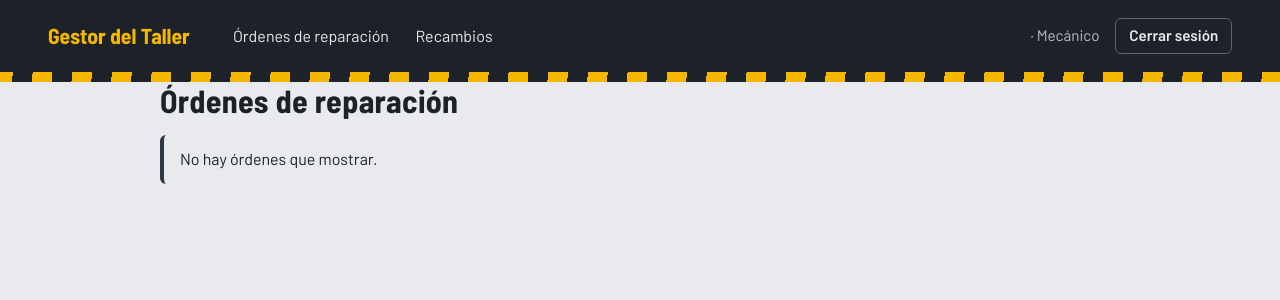
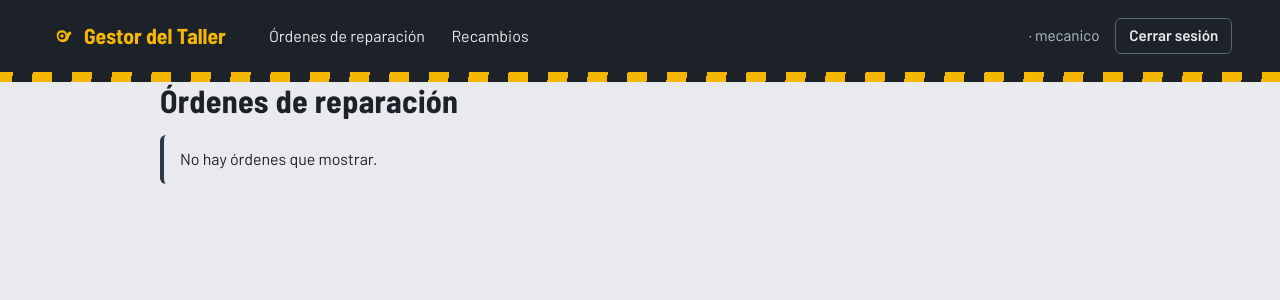
Before and after one commit to nagomedev/GestorTaller-v1.0, a PHP site: page /modulos/ordenes.php in a window 1280 px wide. Shown: the top 300 px of the page. Run offline with PHP 8.4, Linux system fonts and the light colour scheme; the visitor is signed in with stand-in values (Sample User, id 1); data comes from the database, SQL or seed files in the repository; data that the repository does not hold is empty; some libraries are stand-ins or nearby versions.

Commit message:
agregacion de modulos

```diff
--- a/includes/dashboard.css
+++ b/includes/dashboard.css
@@ -12,11 +12,21 @@
 }
 
 .barra .marca {
+  display: flex;
+  align-items: center;
+  gap: 0.5rem;
   font-family: var(--fuente-titulo);
   font-size: 1.35rem;
   font-weight: 700;
   color: var(--senal);
   text-decoration: none;
+}
+
+.logo-marca {
+  width: 28px;
+  height: 28px;
+  display: block;
+  flex-shrink: 0;
 }
 
 .navegacion {
--- a/includes/menu.php
+++ b/includes/menu.php
@@ -3,7 +3,10 @@
 $rolEtiqueta = ROLES[$_SESSION['rol'] ?? ''] ?? ($_SESSION['rol'] ?? '');
 ?>
 <header class="cabecera barra">
-    <a class="marca" href="<?= BASE_URL ?>index.php">Gestor del Taller</a>
+    <a class="marca" href="<?= BASE_URL ?>index.php">
+        <img src="<?= BASE_URL ?>includes/logo.svg" alt="Gestor del Taller" class="logo-marca">
+        <span>Gestor del Taller</span>
+    </a>
 
     <nav class="navegacion" aria-label="Módulos">
         <?php foreach (modulos_visibles() as $clave => $m): ?>
--- a/index.php
+++ b/index.php
@@ -13,6 +13,7 @@ $rolEtiqueta = ROLES[$_SESSION['rol']] ?? $_SESSION['rol'];
     <meta charset="UTF-8">
     <meta name="viewport" content="width=device-width, initial-scale=1">
     <title>Panel · Gestor del Taller</title>
+    <link rel="icon" href="favicon.svg" type="image/svg+xml">
     <link rel="stylesheet" href="includes/style.css">
     <link rel="stylesheet" href="includes/dashboard.css">
 </head>
--- a/login.php
+++ b/login.php
@@ -41,6 +41,7 @@ if ($_SERVER['REQUEST_METHOD'] === 'POST') {
     <meta charset="UTF-8">
     <meta name="viewport" content="width=device-width, initial-scale=1">
     <title>Gestor del Taller</title>
+    <link rel="icon" href="favicon.svg" type="image/svg+xml">
     <link rel="stylesheet" href="includes/style.css">
 </head>
 
--- a/modulos/clientes.php
+++ b/modulos/clientes.php
@@ -177,6 +177,7 @@ if ($clienteId > 0) {
     <meta charset="UTF-8">
     <meta name="viewport" content="width=device-width, initial-scale=1">
     <title>Clientes · Gestor del Taller</title>
+    <link rel="icon" href="../favicon.svg" type="image/svg+xml">
     <link rel="stylesheet" href="../includes/style.css">
     <link rel="stylesheet" href="../includes/dashboard.css">
 </head>
--- a/modulos/facturas.php
+++ b/modulos/facturas.php
@@ -137,6 +137,7 @@ if ($facturaId > 0) {
     <meta charset="UTF-8">
     <meta name="viewport" content="width=device-width, initial-scale=1">
     <title>Facturación · Gestor del Taller</title>
+    <link rel="icon" href="../favicon.svg" type="image/svg+xml">
     <link rel="stylesheet" href="../includes/style.css">
     <link rel="stylesheet" href="../includes/dashboard.css">
 </head>
--- a/modulos/informes.php
+++ b/modulos/informes.php
@@ -27,6 +27,7 @@ $ultimas_ordenes = $conexion->query("SELECT o.id, o.matricula, o.estado, o.cread
     <meta charset="UTF-8">
     <meta name="viewport" content="width=device-width, initial-scale=1">
     <title>Informes · Gestor del Taller</title>
+    <link rel="icon" href="../favicon.svg" type="image/svg+xml">
     <link rel="stylesheet" href="../includes/style.css">
     <link rel="stylesheet" href="../includes/dashboard.css">
 </head>
--- a/modulos/ordenes.php
+++ b/modulos/ordenes.php
@@ -256,6 +256,7 @@ if ($puedeAsignar) {
     <meta charset="UTF-8">
     <meta name="viewport" content="width=device-width, initial-scale=1">
     <title>Órdenes · Gestor del Taller</title>
+    <link rel="icon" href="../favicon.svg" type="image/svg+xml">
     <link rel="stylesheet" href="../includes/style.css">
     <link rel="stylesheet" href="../includes/dashboard.css">
 </head>
--- a/modulos/pedidos.php
+++ b/modulos/pedidos.php
@@ -121,6 +121,7 @@ if ($pedidoId > 0) {
     <meta charset="UTF-8">
     <meta name="viewport" content="width=device-width, initial-scale=1">
     <title>Pedidos · Gestor del Taller</title>
+    <link rel="icon" href="../favicon.svg" type="image/svg+xml">
     <link rel="stylesheet" href="../includes/style.css">
     <link rel="stylesheet" href="../includes/dashboard.css">
 </head>
--- a/modulos/recambios.php
+++ b/modulos/recambios.php
@@ -155,6 +155,7 @@ mysqli_stmt_close($stmt);
     <meta charset="UTF-8">
     <meta name="viewport" content="width=device-width, initial-scale=1">
     <title>Recambios · Gestor del Taller</title>
+    <link rel="icon" href="../favicon.svg" type="image/svg+xml">
     <link rel="stylesheet" href="../includes/style.css">
     <link rel="stylesheet" href="../includes/dashboard.css">
 </head>
--- a/modulos/usuarios.php
+++ b/modulos/usuarios.php
@@ -102,6 +102,7 @@ $usuarios  = mysqli_fetch_all($resultado, MYSQLI_ASSOC);
     <meta charset="UTF-8">
     <meta name="viewport" content="width=device-width, initial-scale=1">
     <title>Usuarios · Gestor del Taller</title>
+    <link rel="icon" href="../favicon.svg" type="image/svg+xml">
     <link rel="stylesheet" href="../includes/style.css">
     <link rel="stylesheet" href="../includes/dashboard.css">
 </head>
--- a/modulos/vehiculos.php
+++ b/modulos/vehiculos.php
@@ -113,6 +113,7 @@ if ($vehiculoId > 0) {
     <meta charset="UTF-8">
     <meta name="viewport" content="width=device-width, initial-scale=1">
     <title>Vehículos · Gestor del Taller</title>
+    <link rel="icon" href="../favicon.svg" type="image/svg+xml">
     <link rel="stylesheet" href="../includes/style.css">
     <link rel="stylesheet" href="../includes/dashboard.css">
 </head>
```
Also changed, not shown: favicon.svg (added), includes/logo.svg (added).
